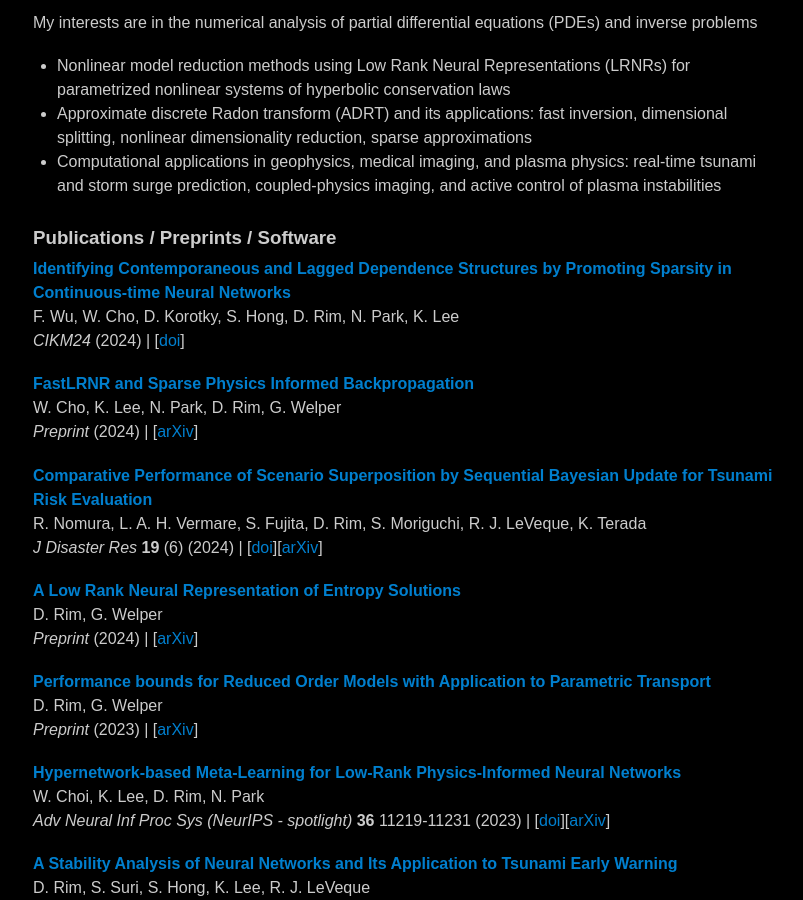
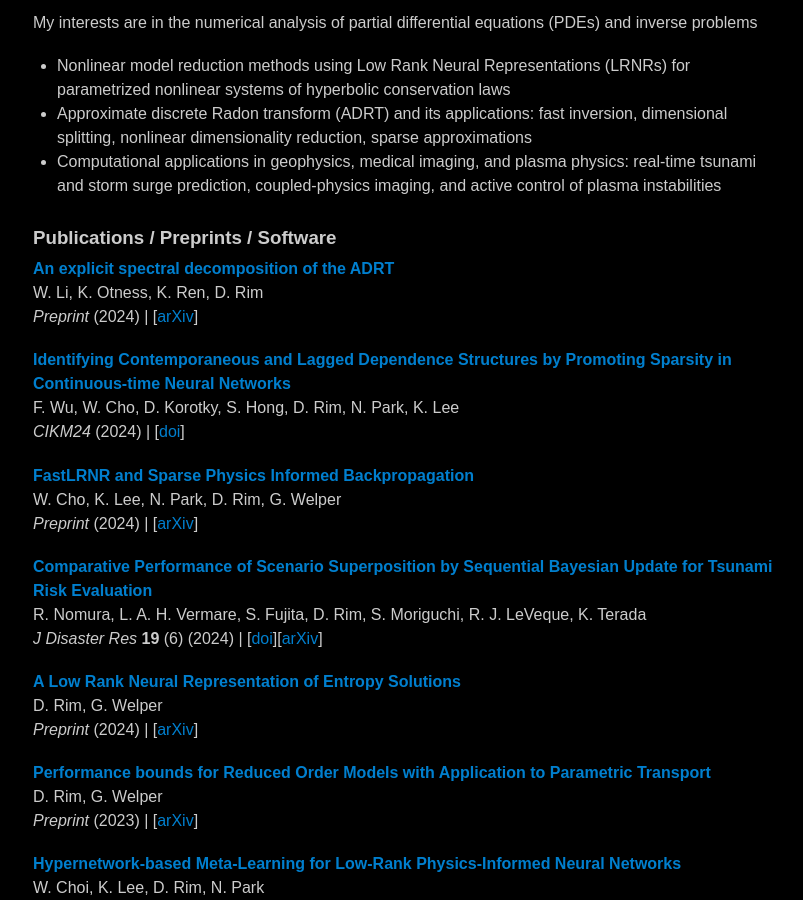
Before and after one commit to dsrim/dsrim.github.io, a Jekyll site: the page built from index.md, in a window 1280 px wide and 900 px high, scrolled down 552 px. Shown: the whole window, without its empty margins (231-1034 px from the left). Built offline with Jekyll 4.4.1, drawn with Linux system fonts in a browser that asks for light colours.

Commit message:
add ADRT paper

```diff
--- a/index.md
+++ b/index.md
@@ -90,6 +90,12 @@ people:
       webpage:  "https://cos.gatech.edu/news/amy-williamson-phd-earth-and-atmospheric-sciences"
 
 pubs:
+    - title:    "An explicit spectral decomposition of the ADRT"
+      author:   "W. Li, K. Otness, K. Ren, D. Rim"
+      journal:  "Preprint"
+      arxiv:    "https://arxiv.org/abs/2412.11151"
+      year:     "2024"
+
     - title:    "Identifying Contemporaneous and Lagged Dependence Structures by Promoting Sparsity in Continuous-time Neural Networks"
       author:   "F. Wu, W. Cho, D. Korotky, S. Hong, D. Rim, N. Park, K. Lee"
       journal:  "CIKM24"
```
Also changed, not shown: 1 other file.
